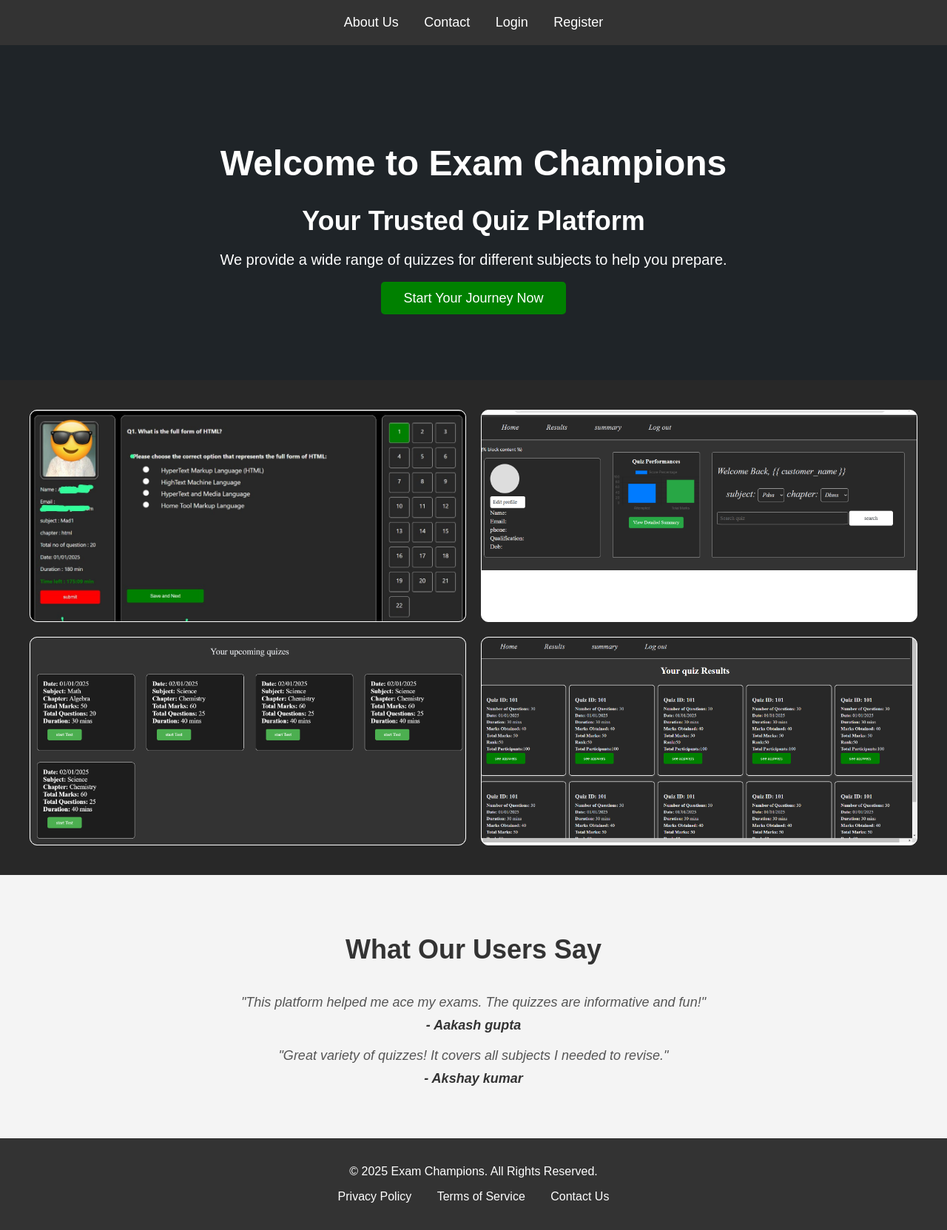
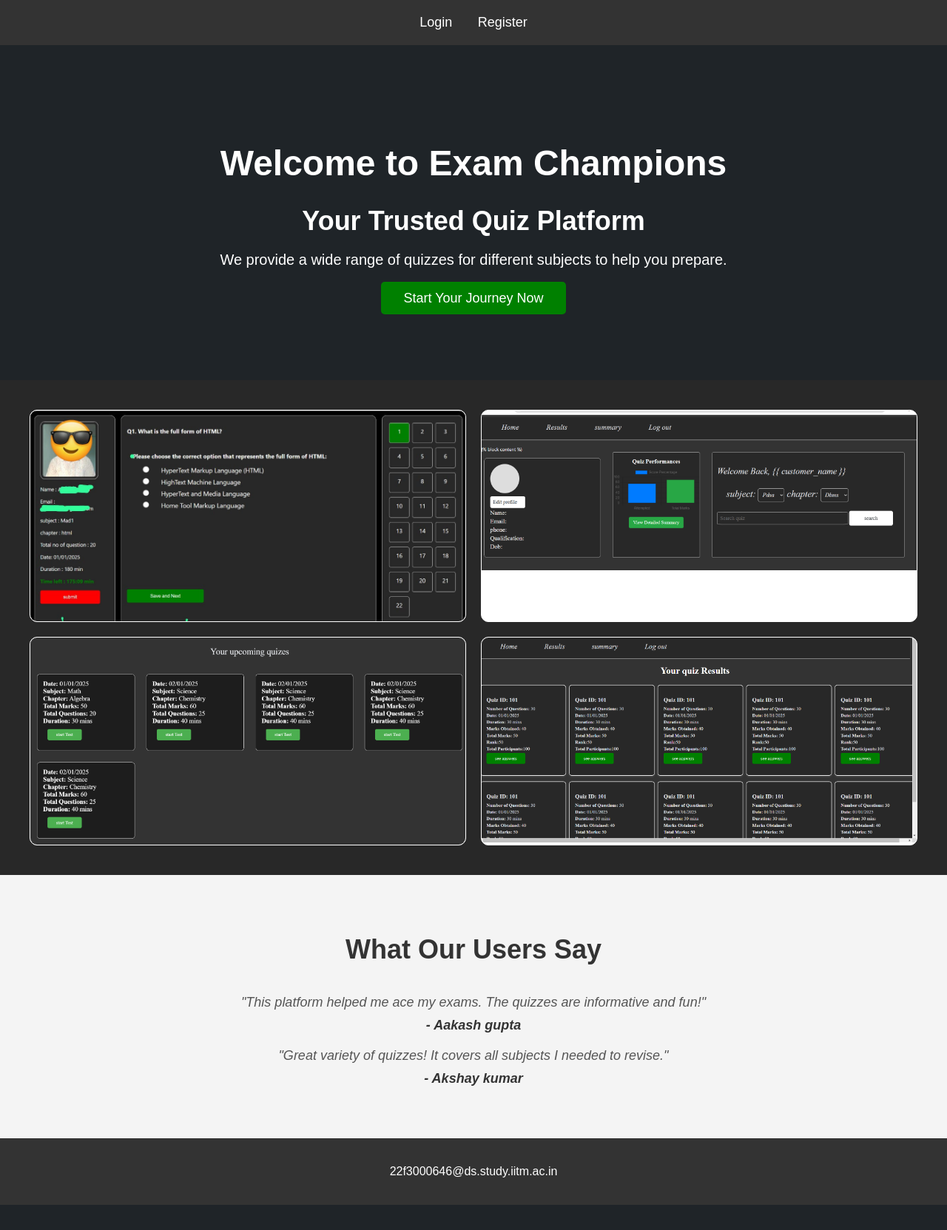
Before and after one commit to 22f3000646/quiz-master, a Flask app: page / in a window 1280 px wide. Shown: the whole page at 74% size. After the commit the page ends 1629 px from the top, so only its background shows below. Run offline with Flask 3, Linux system fonts and the light colour scheme.

```diff
--- a/routes.py
+++ b/routes.py
@@ -134,7 +134,7 @@ def scores_view():
 def score_details(sc_id):
     score_record = scores.query.get_or_404(sc_id)
     quiz = Mock.query.get(score_record.m_id)
-    user = User.query.filter_by(Email=session['user']).first()
+    user = current_user
     student = Student_details.query.filter_by(u_id=user.id).first()
     avg_marks = db.session.query(func.avg(scores.score)).filter(scores.m_id == quiz.m_id).scalar() or 0
     questions_data = []
--- a/templates/index.html
+++ b/templates/index.html
@@ -178,10 +178,8 @@ footer ul li a:hover {
     <!-- Navbar -->
     <div class="navbar">
         <ul>
-            <li><a href="#">About Us</a></li>
-            <li><a href="#">Contact</a></li>
-            <li><a href="#">Login</a></li>
-            <li><a href="#">Register</a></li>
+            <li><a href="/login">Login</a></li>
+            <li><a href="/registration">Register</a></li>
         </ul>
     </div>
 
@@ -223,12 +221,7 @@ footer ul li a:hover {
 <!-- Footer Section -->
 <footer>
     <div class="footer-content">
-        <p>&copy; 2025 Exam Champions. All Rights Reserved.</p>
-        <ul>
-            <li><a href="#">Privacy Policy</a></li>
-            <li><a href="#">Terms of Service</a></li>
-            <li><a href="#">Contact Us</a></li>
-        </ul>
+        <p>22f3000646@ds.study.iitm.ac.in</p>
     </div>
 </footer>
 
```
Also changed, not shown: 1 other file.
